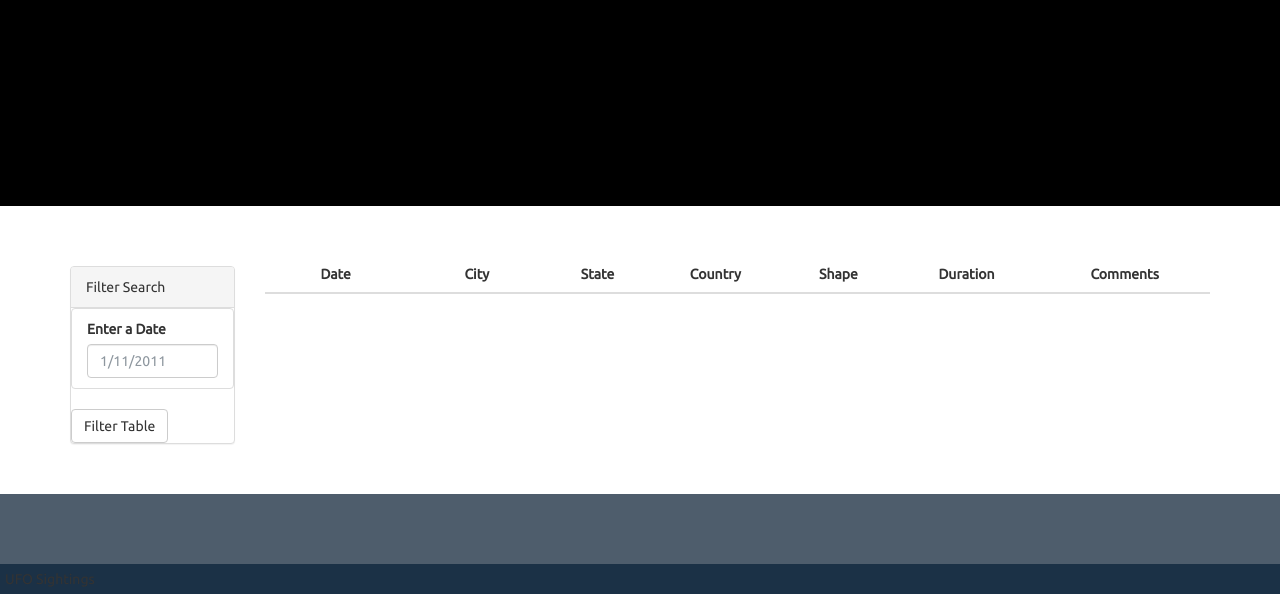
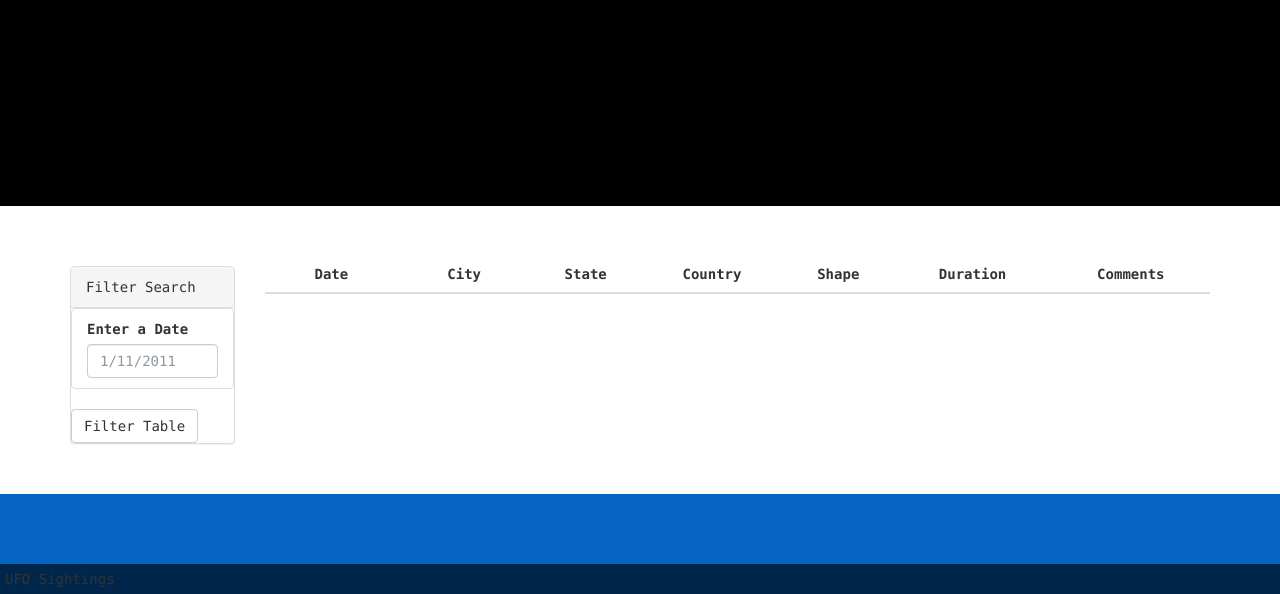
Before and after one commit to TJM-TGC/javascript-challenge, a plain HTML site: page index.html in a window 1280 px wide. Shown: the part 406-1000 px from the top of the page. Drawn offline with nearby package versions, Linux system fonts and the light colour scheme; files that its build step writes are made by us from their sources; files whose address does not match are found by name.

Commit message:
More updates

```diff
--- a/style.css
+++ b/static/style.css
@@ -1,6 +1,6 @@
 * {
   box-sizing: border-box;
-  font-family: Ubuntu, sans-serif;
+  font-family: monaco,Consolas,Lucida Console,monospace;
 }
 
 html,
@@ -25,7 +25,7 @@ body {
   bottom: 0;
   left: 0;
   min-height: 100px;
-  background: #4e5d6c;
+  background: #0564c2;
 }
 
 /* The code styles the text at the bottom of the footer */
@@ -35,7 +35,7 @@ body {
   bottom: 0;
   left: 0;
   padding: 5px;
-  background: #1b3146;
+  background: #00274b;
 }
 
 .navbar {
```
Also changed, not shown: static/app.js (renamed from app.js), static/data.js (renamed from data.js), 1 other file.
